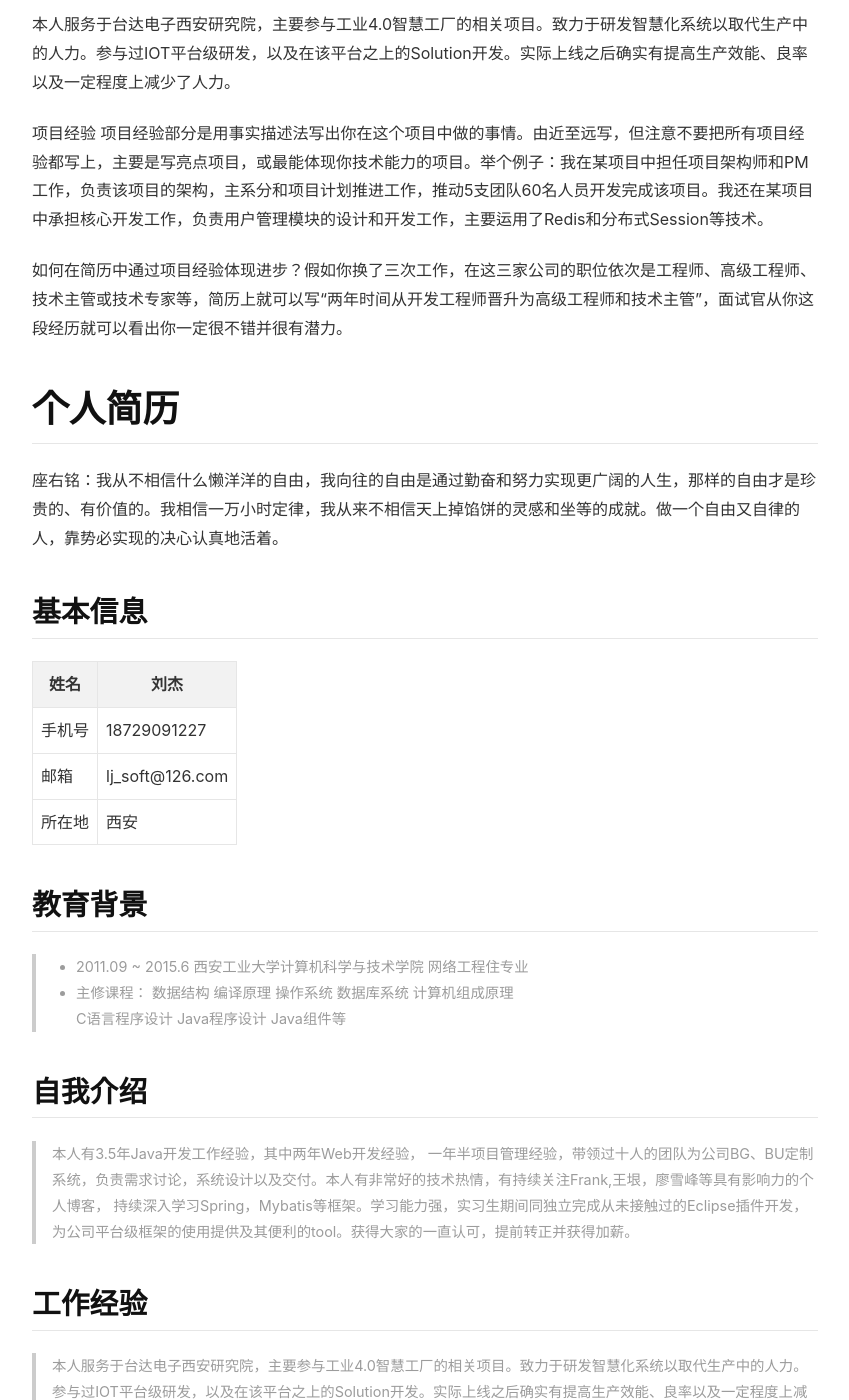
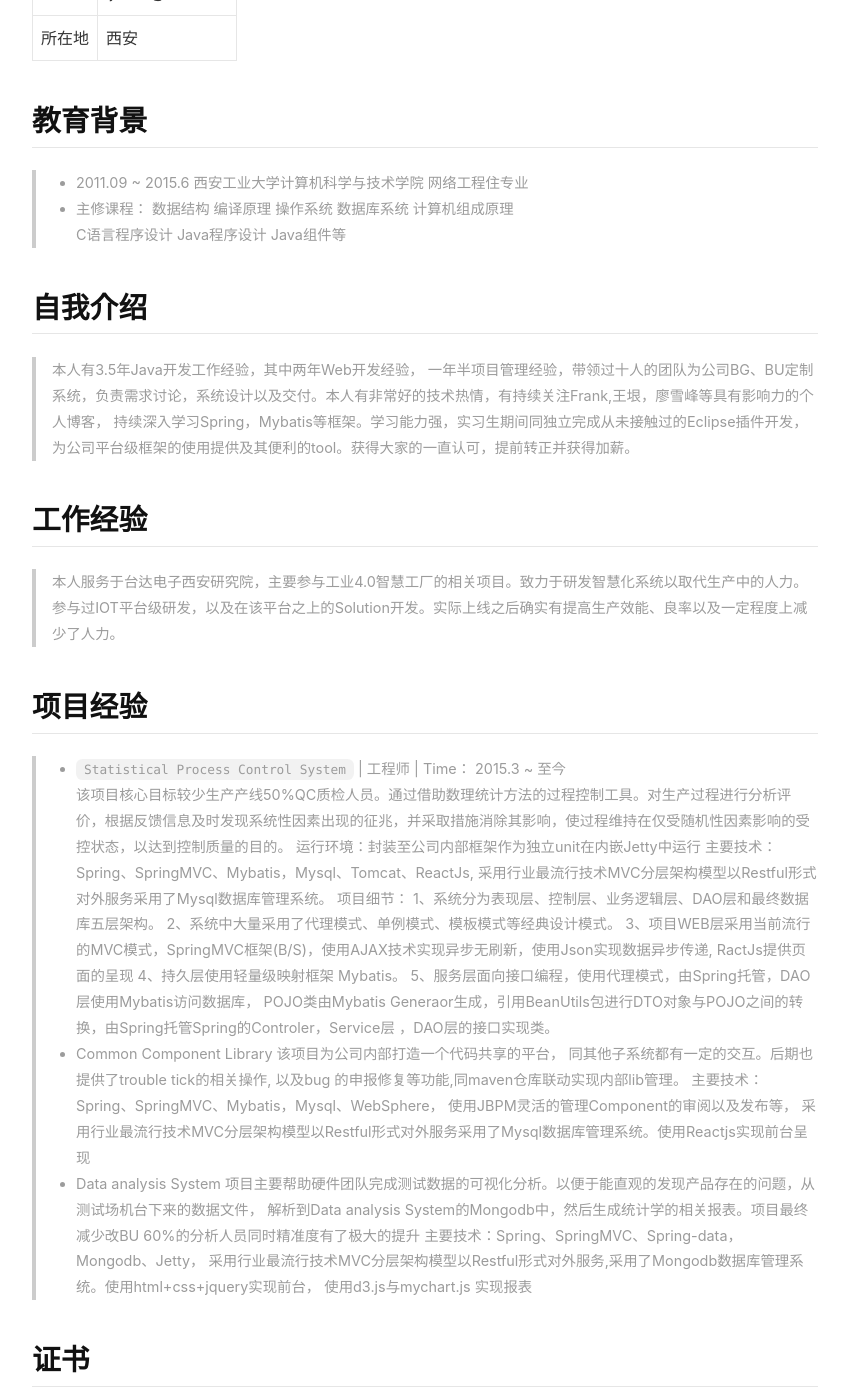
Before and after one commit to jieVI/jievi.github.io, a Jekyll site: the page built from about.md, in a window 1280 px wide and 1400 px high, scrolled down 612 px. Shown: the whole window, without its empty margins (215-1064 px from the left). Built offline with Jekyll 4.4.1, drawn with Linux system fonts in a browser that asks for light colours; nearby versions of some CDN libraries; emoji names are drawn with the system emoji font; our own code applies the rules of GitHub Pages for plain Markdown files; some of the changed text lies outside the part shown.

Commit message:
Update about.md

```diff
--- a/about.md
+++ b/about.md
@@ -7,34 +7,6 @@
   zh-Hant: 關於
 key: page-about
 ---
-
-Welcome to my blog! :earth_asia: :earth_africa: :earth_americas:
-
-座右铭：我从不相信什么懒洋洋的自由，我向往的自由是通过勤奋和努力实现更广阔的人生，那样的自由才是珍贵的、有价值的。我相信一万小时定律，我从来不相信天上掉馅饼的灵感和坐等的成就。做一个自由又自律的人，靠势必实现的决心认真地活着。
-
-
-基本信息、
-	姓名
-	手机号
-	常用邮箱
-	目前所在地
-	毕业时间
-应聘信息
-	Java研发工程，工作地西安
-自我介绍
-
-本人有3.5年Java开发工作经验，其中两年Web开发经验， 一年半项目管理经验，带领过十人的团队为公司BG、BU定制系统，负责需求讨论，系统设计以及交付。本人有非常好的技术热情，有持续关注Frank,王垠，廖雪峰等具有影响力的个人博客， 持续深入学习Spring，Mybatis等框架。学习能力强，实习生期间同独立完成从未接触过的Eclipse插件开发，为公司平台级框架的使用提供及其便利的tool。获得大家的一直认可，提前转正并获得加薪。
-教育背景
-
-工作经验
-
-本人服务于台达电子西安研究院，主要参与工业4.0智慧工厂的相关项目。致力于研发智慧化系统以取代生产中的人力。参与过IOT平台级研发，以及在该平台之上的Solution开发。实际上线之后确实有提高生产效能、良率以及一定程度上减少了人力。
-
-项目经验
-项目经验部分是用事实描述法写出你在这个项目中做的事情。由近至远写，但注意不要把所有项目经验都写上，主要是写亮点项目，或最能体现你技术能力的项目。举个例子：我在某项目中担任项目架构师和PM工作，负责该项目的架构，主系分和项目计划推进工作，推动5支团队60名人员开发完成该项目。我还在某项目中承担核心开发工作，负责用户管理模块的设计和开发工作，主要运用了Redis和分布式Session等技术。
-
-如何在简历中通过项目经验体现进步？假如你换了三次工作，在这三家公司的职位依次是工程师、高级工程师、技术主管或技术专家等，简历上就可以写“两年时间从开发工程师晋升为高级工程师和技术主管”，面试官从你这段经历就可以看出你一定很不错并很有潜力。
-
 
 # 个人简历
 
@@ -61,6 +33,28 @@
 > 本人服务于台达电子西安研究院，主要参与工业4.0智慧工厂的相关项目。致力于研发智慧化系统以取代生产中的人力。参与过IOT平台级研发，以及在该平台之上的Solution开发。实际上线之后确实有提高生产效能、良率以及一定程度上减少了人力。
 
 ## 项目经验
+>* `Statistical Process Control System` | 工程师 | Time： 2015.3 ~ 至今
+> 该项目核心目标较少生产产线50%QC质检人员。通过借助数理统计方法的过程控制工具。对生产过程进行分析评价，根据反馈信息及时发现系统性因素出现的征兆，并采取措施消除其影响，使过程维持在仅受随机性因素影响的受控状态，以达到控制质量的目的。
+运行环境：封装至公司内部框架作为独立unit在内嵌Jetty中运行
+主要技术：Spring、SpringMVC、Mybatis，Mysql、Tomcat、ReactJs, 采用行业最流行技术MVC分层架构模型以Restful形式对外服务采用了Mysql数据库管理系统。
+项目细节：
+1、系统分为表现层、控制层、业务逻辑层、DAO层和最终数据库五层架构。
+2、系统中大量采用了代理模式、单例模式、模板模式等经典设计模式。
+3、项目WEB层采用当前流行的MVC模式，SpringMVC框架(B/S)，使用AJAX技术实现异步无刷新，使用Json实现数据异步传递, RactJs提供页面的呈现
+4、持久层使用轻量级映射框架 Mybatis。
+5、服务层面向接口编程，使用代理模式，由Spring托管，DAO层使用Mybatis访问数据库， POJO类由Mybatis Generaor生成，引用BeanUtils包进行DTO对象与POJO之间的转换，由Spring托管Spring的Controler，Service层 ，DAO层的接口实现类。
+* Common Component Library
+> 该项目为公司内部打造一个代码共享的平台， 同其他子系统都有一定的交互。后期也提供了trouble tick的相关操作, 以及bug 的申报修复等功能,同maven仓库联动实现内部lib管理。
+主要技术：Spring、SpringMVC、Mybatis，Mysql、WebSphere， 使用JBPM灵活的管理Component的审阅以及发布等， 采用行业最流行技术MVC分层架构模型以Restful形式对外服务采用了Mysql数据库管理系统。使用Reactjs实现前台呈现
+* Data analysis System
+项目主要帮助硬件团队完成测试数据的可视化分析。以便于能直观的发现产品存在的问题，从测试场机台下来的数据文件， 解析到Data analysis System的Mongodb中，然后生成统计学的相关报表。项目最终减少改BU 60%的分析人员同时精准度有了极大的提升
+主要技术：Spring、SpringMVC、Spring-data，Mongodb、Jetty， 采用行业最流行技术MVC分层架构模型以Restful形式对外服务,采用了Mongodb数据库管理系统。使用html+css+jquery实现前台， 使用d3.js与mychart.js 实现报表
+
+## 证书
+* 年度优秀员工（连续两年绩效为A）
+* IBM 认证java工程师
+
+
 
 
 ## 技能
@@ -72,16 +66,9 @@
 * Spring（core, mvc, boot,jdbc ...）
 * Mybatis
 * Mysql Oracle Postgress
-* MongoDB Redis
-*
-
-{% highlight javascript %}
-(() => console.log('hello, world!'))();
-{% endhighlight %}
-
-## Skills
-
-- HTML5, CSS3(SASS), JavaScript(ES2017, Node.js), Bash(Zsh)
-- React, React Native, Vue.js
-- gulp, webpack
-- Adobe Photoshop, Sketch
+* MongoDB Redis Hbase Phoneix
+* Ogsi
+* Jbpm
+* Gradle Maven
+* Tomcat Jetty
+* Centos Ubuntu
```
